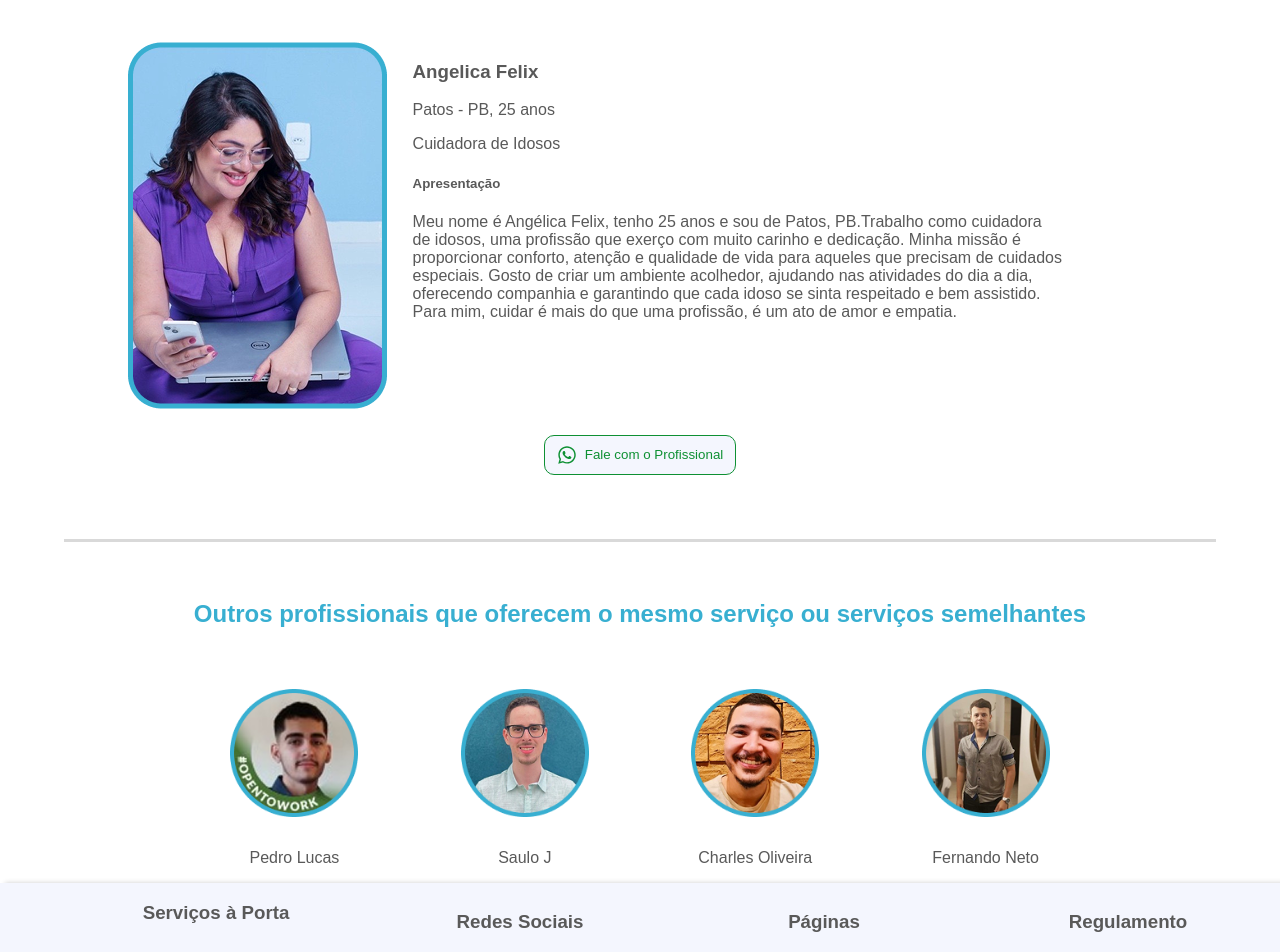
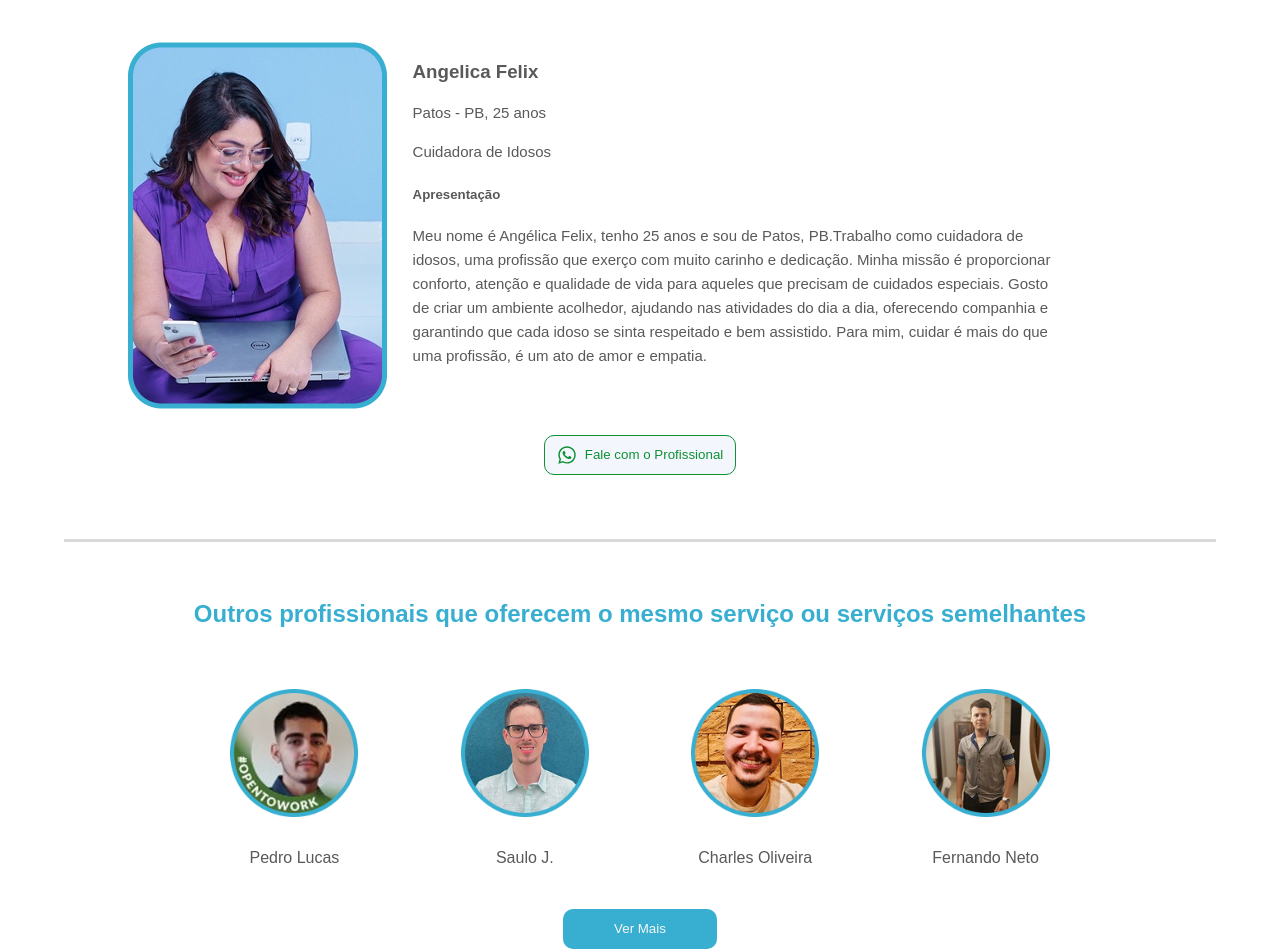
Before and after one commit to gustavo-pedro-meira/Servi-os-Porta, a React (Create React App) app in the folder servicos_front/front/: page /bio in a window 1280 px wide. Shown: the part 340-1292 px from the top of the page. Built offline with nearby package versions, Linux system fonts and the light colour scheme.

Commit message:
Finalizado tela Bio + Link WhatsApp

```diff
--- a/servicos_front/front/src/pages/bio.js
+++ b/servicos_front/front/src/pages/bio.js
@@ -22,7 +22,7 @@ const Bio = () => {
             <img src="./angelica.png"></img>
           </div>
 
-          <div className={styles.funciona_info}>
+          <div className={styles.profissional_info}>
             <h3 className={styles.nome_prof}>Angelica Felix</h3>
             <p>Patos - PB, 25 anos</p>
             <p>Cuidadora de Idosos</p>
@@ -62,7 +62,7 @@ const Bio = () => {
                 <div className={styles.circle}>
                   <img className={styles.circle_icon} src="/saulo.png" alt="Icon"></img>
                 </div>
-                <p>Saulo J</p>
+                <p>Saulo J.</p>
               </div>
 
               <div className={styles.services_separator}>
@@ -80,7 +80,7 @@ const Bio = () => {
               </div>
             </div>
           </div>
-
+            <button className={styles.more_button} type="button">Ver Mais</button>
       </section>
       <footer className={styles.footer}>
         <div className={styles.footer_sobre}>
--- a/servicos_front/front/src/styles/bio.module.css
+++ b/servicos_front/front/src/styles/bio.module.css
@@ -125,60 +125,6 @@ body {
     white-space: nowrap;
 }
 
-.section_two {
-    display: flex;
-    flex-direction: column;
-}
-
-.title_unicos {
-    display: flex;
-    justify-content: center;
-    align-items: center;
-    gap: 15px;
-    margin-top: 5%;
-}
-
-.line {
-    flex-grow: 0.4;
-    height: 1px;
-    background-color: #38AFD1;
-}
-
-.div_diferenciais {
-    display: flex;
-    justify-content: center;
-    align-items: center;
-    gap: 10%;
-    padding: 10px;
-    margin-top: 5%;
-    width: auto;
-}
-
-.div_diferenciais p {
-    margin-top: 0%;
-    justify-content: center;
-    text-align: center;
-}
-
-
-.diferencial_icon {
-    width: 4vw;
-}
-
-.diferencial {
-    display: flex;
-    flex-direction: column;
-    justify-content: center;
-    align-items: center;
-}
-
-.posts_blog {
-    display: flex;
-    justify-content: center;
-    align-items: center;
-    gap: 5%;
-}
-
 .whatsapp_button {
     border-radius: 10px;
     border: solid 1px;
@@ -213,14 +159,15 @@ body {
     margin-left: 10%;
 }
 
-.funciona_div span {
+
+.profissional_div span {
     font-weight: bold;
 }
 
-.funciona_div p {
+.profissional_div p {
     line-height: 3vh;
     max-width: 90%;
-    font-size: 12px;
+    font-size: 15px;
 }
 
 .div_sobre {
@@ -270,6 +217,7 @@ body {
     background-color: #F4F6FE;
     margin: 0 auto;
     box-shadow: 5px 0px 5px rgba(0, 0, 0, 0.2);
+    margin-top: 5%;
 }
 
 .footer_sobre,
@@ -319,3 +267,23 @@ body {
 .apresentacao_bio {
     width: 75%;
 }
+
+.more_button {
+    border-radius: 10px;
+    border-style: none;
+    color: #F7F7F7;
+    background-color: #38AFD1;
+    display: flex;
+    justify-content: center;
+    align-items: center;
+    margin: 0 auto;
+    height: 5vh;
+    width: 12vw;
+    cursor: pointer;
+    margin-top: 2%;
+    transition: 0.3s;
+}
+
+.more_button:hover {
+    background-color: #2F6F9B;
+}
```
Also changed, not shown: 1 other file (tests, documents, lock files or other folders).
